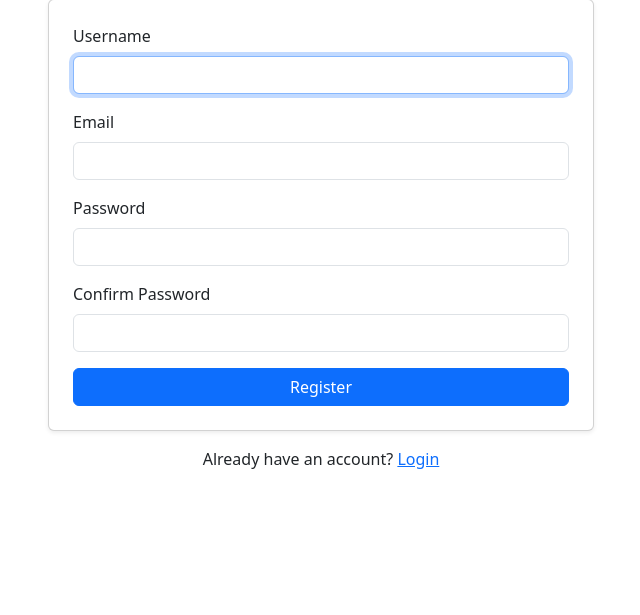
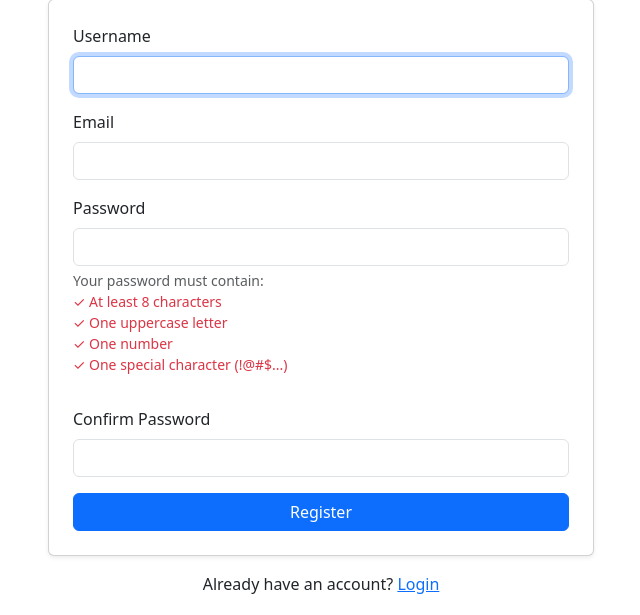
Before and after one commit to Rahulmalu01/Vehicle_Registration_System, a Django app: page /register/ in a window 1280 px wide. Shown: the part 168-783 px from the top of the page, without its empty margins (319-959 px from the left). Run offline with Django 5.2, Linux system fonts and the light colour scheme; some libraries are stand-ins or nearby versions.

Commit message:
forth commit

```diff
--- a/templates/vehicles/register.html
+++ b/templates/vehicles/register.html
@@ -7,34 +7,55 @@
     <div class="col-md-6">
         <form method="post" class="card p-4 shadow-sm">
             {% csrf_token %}
-
-                <!-- Render form fields -->
             <div class="mb-3">
                 <label for="{{ form.username.id_for_label }}" class="form-label">Username</label>
                 {{ form.username }}
             </div>
-
             <div class="mb-3">
                 <label for="{{ form.email.id_for_label }}" class="form-label">Email</label>
                 {{ form.email }}
             </div>
-
             <div class="mb-3">
                 <label for="{{ form.password1.id_for_label }}" class="form-label">Password</label>
                 {{ form.password1 }}
+                <div id="passwordHelp" class="form-text">
+                    Your password must contain:
                 </div>
-
+                <ul id="password-criteria" class="list-unstyled small text-muted">
+                    <li id="length" class="text-danger">✓ At least 8 characters</li>
+                    <li id="uppercase" class="text-danger">✓ One uppercase letter</li>
+                    <li id="number" class="text-danger">✓ One number</li>
+                    <li id="special" class="text-danger">✓ One special character (!@#$...)</li>
+                </ul>
+            </div>
             <div class="mb-3">
                 <label for="{{ form.password2.id_for_label }}" class="form-label">Confirm Password</label>
                 {{ form.password2 }}
             </div>
-
             <button type="submit" class="btn btn-primary w-100">Register</button>
         </form>
-
         <div class="text-center mt-3">
             <p>Already have an account? <a href="{% url 'login' %}">Login</a></p>
         </div>
     </div>
 </div>
+<script>
+    const passwordInput = document.getElementById("id_password1");
+    const length = document.getElementById("length");
+    const uppercase = document.getElementById("uppercase");
+    const number = document.getElementById("number");
+    const special = document.getElementById("special");
+    passwordInput.addEventListener("input", function () {
+        const value = passwordInput.value;
+        length.classList.toggle("text-success", value.length >= 8);
+        length.classList.toggle("text-danger", value.length < 8);
+        uppercase.classList.toggle("text-success", /[A-Z]/.test(value));
+        uppercase.classList.toggle("text-danger", !/[A-Z]/.test(value));
+        number.classList.toggle("text-success", /[0-9]/.test(value));
+        number.classList.toggle("text-danger", !/[0-9]/.test(value));
+
+        special.classList.toggle("text-success", /[!@#$%^&*(),.?":{}|<>]/.test(value));
+        special.classList.toggle("text-danger", !/[!@#$%^&*(),.?":{}|<>]/.test(value));
+    });
+</script>
 {% endblock %}
```
Also changed, not shown: db.sqlite3. Lines whose indentation alone changed are shown as unchanged.
